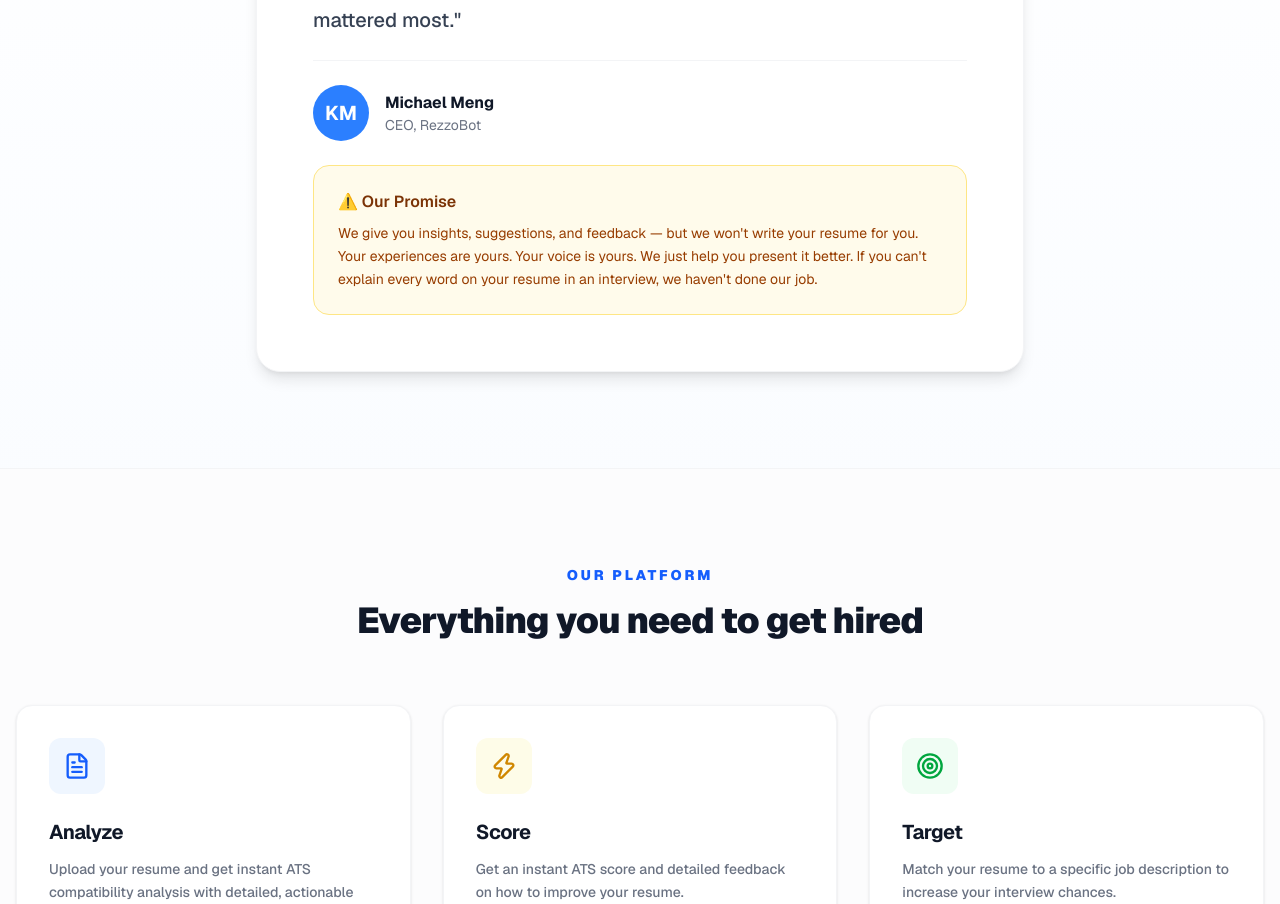
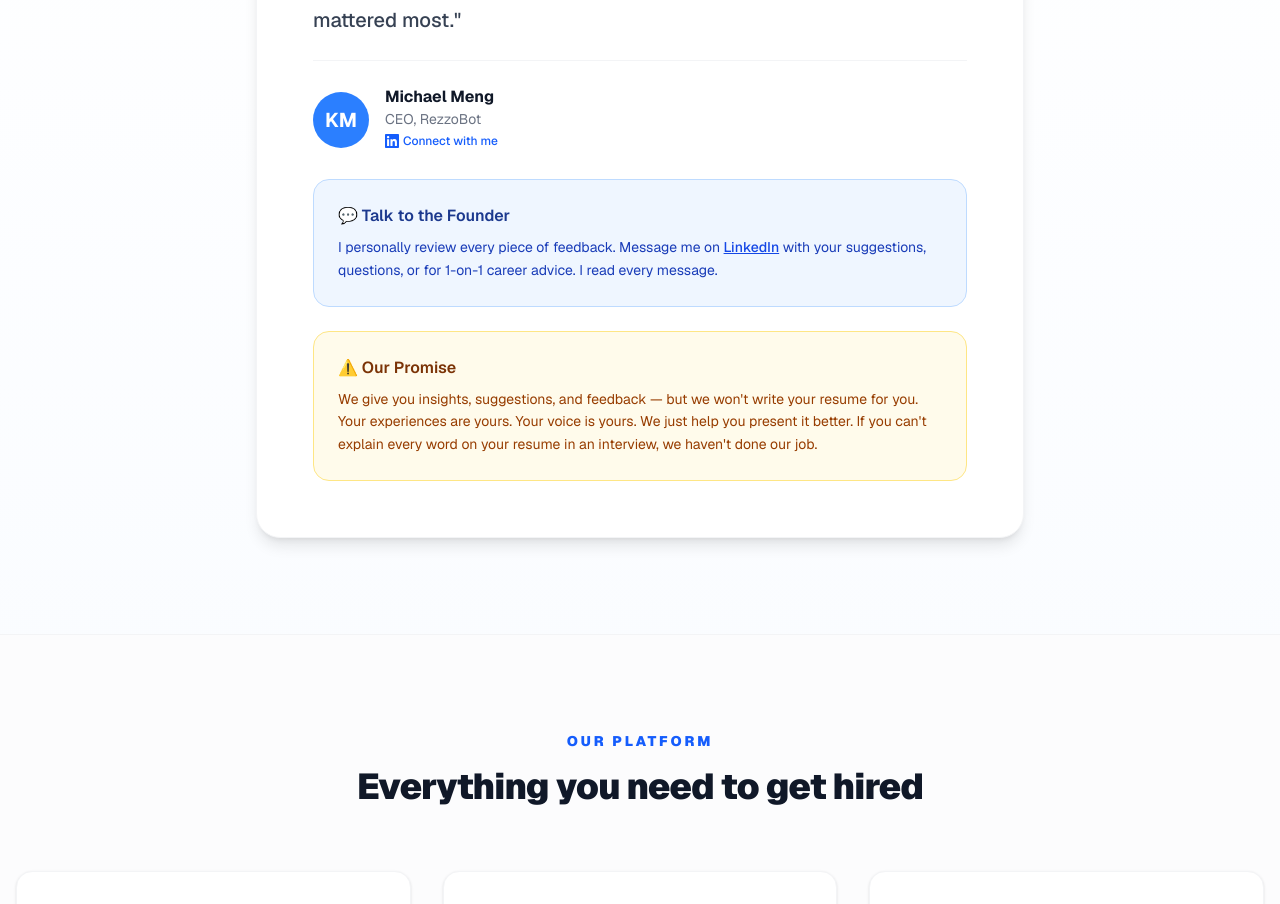
Before and after one commit to mk0428/RezzoBot, a Next.js app in the folder web/: page / in a window 1280 px wide. Shown: the part 1505-2409 px from the top of the page. Built offline with nearby package versions, Linux system fonts and the light colour scheme; no server answers.

Commit message:
add founder LinkedIn + 1-on-1 feedback CTA

```diff
--- a/web/src/app/page.tsx
+++ b/web/src/app/page.tsx
@@ -102,7 +102,25 @@
                 <div>
                   <div className="font-bold text-gray-900">Michael Meng</div>
                   <div className="text-sm text-gray-500">CEO, RezzoBot</div>
+                  <a
+                    href="https://linkedin.com/in/mikemeng428"
+                    target="_blank"
+                    rel="noopener noreferrer"
+                    className="inline-flex items-center space-x-1 text-xs text-blue-600 hover:text-blue-800 mt-1 font-medium"
+                  >
+                    <svg className="w-3.5 h-3.5" viewBox="0 0 24 24" fill="currentColor"><path d="M20.447 20.452h-3.554v-5.569c0-1.328-.027-3.037-1.852-3.037-1.853 0-2.136 1.445-2.136 2.939v5.667H9.351V9h3.414v1.561h.046c.477-.9 1.637-1.85 3.37-1.85 3.601 0 4.267 2.37 4.267 5.455v6.286zM5.337 7.433c-1.144 0-2.063-.926-2.063-2.065 0-1.138.92-2.063 2.063-2.063 1.14 0 2.064.925 2.064 2.063 0 1.139-.925 2.065-2.064 2.065zm1.782 13.019H3.555V9h3.564v11.452zM22.225 0H1.771C.792 0 0 .774 0 1.729v20.542C0 23.227.792 24 1.771 24h20.451C23.2 24 24 23.227 24 22.271V1.729C24 .774 23.2 0 22.222 0h.003z"/></svg>
+                    <span>Connect with me</span>
+                  </a>
                 </div>
+              </div>
+
+              <div className="bg-blue-50 border border-blue-200 rounded-2xl p-6">
+                <p className="text-blue-900 font-semibold mb-2">💬 Talk to the Founder</p>
+                <p className="text-blue-800 text-sm leading-relaxed">
+                  I personally review every piece of feedback. Message me on{' '}
+                  <a href="https://linkedin.com/in/mikemeng428" target="_blank" rel="noopener noreferrer" className="text-blue-700 underline font-medium">LinkedIn</a>
+                  {' '}with your suggestions, questions, or for 1-on-1 career advice. I read every message.
+                </p>
               </div>
 
               <div className="bg-amber-50 border border-amber-200 rounded-2xl p-6">
```
